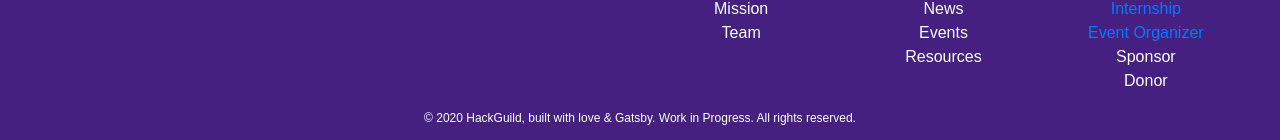
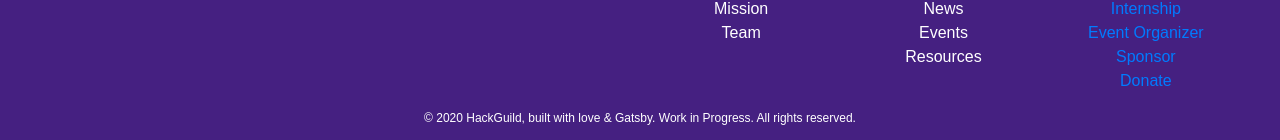
Before and after one commit to HackGuild/hackguild.io-mvp, a Gatsby site in the folder hackguild/: page / in a window 1280 px wide. Shown: the part 2987-3127 px from the top of the page. Built offline with nearby package versions, Linux system fonts and the light colour scheme; Gatsby itself is replaced by a stand-in of ours; a web font is replaced by a local one.

Commit message:
added donation and sponsorship links

```diff
--- a/hackguild/src/components/molecules/Footer/Footer.jsx
+++ b/hackguild/src/components/molecules/Footer/Footer.jsx
@@ -78,8 +78,8 @@ class Footer extends React.Component {
                 <li className="title">Get Involved</li>
                 <li><Link to="https://forms.gle/QBJa8uDGLf3cyNSp8">Internship</Link></li>
                 <li><Link to="https://forms.gle/4eUvcoVoXuvagjXe6">Event Organizer</Link></li>
-                <li>Sponsor</li>
-                <li>Donor</li>
+                <li><Link to="mailto:team@hackguild.io?subject=HackGuild Sponsorship Infromation">Sponsor</Link></li>
+                <li><Link to="mailto:team@hackguild.io?subject=HackGuild Donation Infromation">Donate</Link></li>
               </ul>
             </div>
           </div>
```
